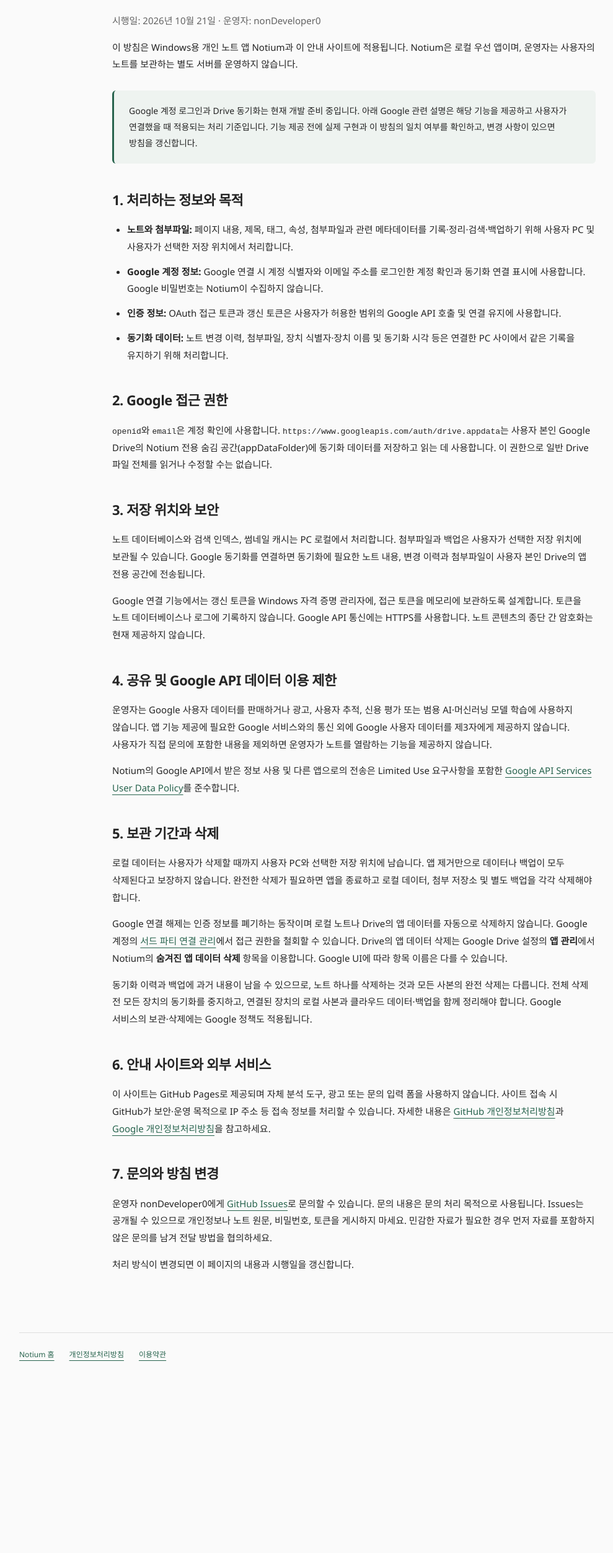
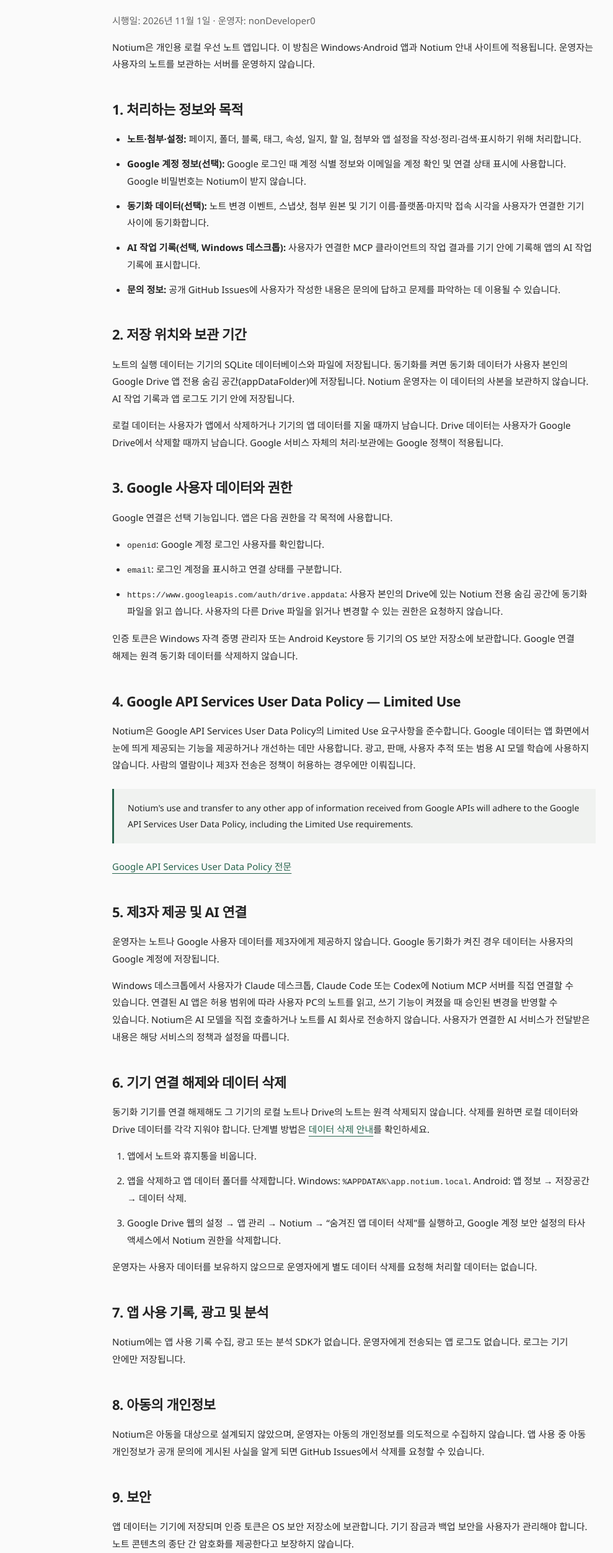
Before and after one commit to nonDeveloper0/Notium-site, a plain HTML site: page privacy.html in a window 1280 px wide. Shown: the part 291-2797 px from the top of the page at 62% size, without its empty margins (69-1058 px from the left). Before the commit the page ends 2524 px from the top, so only its background shows below. Drawn offline with Linux system fonts and the light colour scheme.

Commit message:
docs: update Notium release and policy pages

```diff
--- a/privacy.html
+++ b/privacy.html
@@ -1,127 +1,49 @@
 <!doctype html>
 <html lang="ko">
-  <head>
-    <meta charset="utf-8" />
-    <meta name="viewport" content="width=device-width, initial-scale=1" />
-    <title>개인정보처리방침 — Notium</title>
-    <link rel="stylesheet" href="style.css" />
-  </head>
+  <head><meta charset="utf-8" /><meta name="viewport" content="width=device-width, initial-scale=1" /><title>개인정보처리방침 — Notium</title><link rel="stylesheet" href="style.css" /></head>
   <body>
     <a class="skip" href="#main">본문으로 이동</a>
-    <header>
-      <a class="brand" href="./">Notium<span>개인용 노트 앱</span></a>
-      <nav aria-label="주 메뉴">
-        <a href="privacy.html" aria-current="page">개인정보처리방침</a
-        ><a href="terms.html">이용약관</a>
-      </nav>
-    </header>
+    <header><a class="brand" href="./">Notium<span>개인용 노트 앱</span></a><nav aria-label="주 메뉴"><a href="privacy.html" aria-current="page">개인정보처리방침</a><a href="terms.html">이용약관</a><a href="data-deletion.html">데이터 삭제</a></nav></header>
     <main id="main" class="document">
-      <p class="eyebrow">PRIVACY</p>
-      <h1>개인정보처리방침</h1>
-      <p class="muted">시행일: 2026년 10월 21일 · 운영자: nonDeveloper0</p>
-      <p>
-        이 방침은 Windows용 개인 노트 앱 Notium과 이 안내 사이트에 적용됩니다. Notium은 로컬 우선
-        앱이며, 운영자는 사용자의 노트를 보관하는 별도 서버를 운영하지 않습니다.
-      </p>
-      <aside>
-        Google 계정 로그인과 Drive 동기화는 현재 개발 준비 중입니다. 아래 Google 관련 설명은 해당
-        기능을 제공하고 사용자가 연결했을 때 적용되는 처리 기준입니다. 기능 제공 전에 실제 구현과 이
-        방침의 일치 여부를 확인하고, 변경 사항이 있으면 방침을 갱신합니다.
-      </aside>
+      <p class="eyebrow">PRIVACY</p><h1>개인정보처리방침</h1><p class="muted">시행일: 2026년 11월 1일 · 운영자: nonDeveloper0</p>
+      <p>Notium은 개인용 로컬 우선 노트 앱입니다. 이 방침은 Windows·Android 앱과 Notium 안내 사이트에 적용됩니다. 운영자는 사용자의 노트를 보관하는 서버를 운영하지 않습니다.</p>
       <h2>1. 처리하는 정보와 목적</h2>
       <ul>
-        <li>
-          <strong>노트와 첨부파일:</strong> 페이지 내용, 제목, 태그, 속성, 첨부파일과 관련
-          메타데이터를 기록·정리·검색·백업하기 위해 사용자 PC 및 사용자가 선택한 저장 위치에서
-          처리합니다.
-        </li>
-        <li>
-          <strong>Google 계정 정보:</strong> Google 연결 시 계정 식별자와 이메일 주소를 로그인한
-          계정 확인과 동기화 연결 표시에 사용합니다. Google 비밀번호는 Notium이 수집하지 않습니다.
-        </li>
-        <li>
-          <strong>인증 정보:</strong> OAuth 접근 토큰과 갱신 토큰은 사용자가 허용한 범위의 Google
-          API 호출 및 연결 유지에 사용합니다.
-        </li>
-        <li>
-          <strong>동기화 데이터:</strong> 노트 변경 이력, 첨부파일, 장치 식별자·장치 이름 및 동기화
-          시각 등은 연결한 PC 사이에서 같은 기록을 유지하기 위해 처리합니다.
-        </li>
+        <li><strong>노트·첨부·설정:</strong> 페이지, 폴더, 블록, 태그, 속성, 일지, 할 일, 첨부와 앱 설정을 작성·정리·검색·표시하기 위해 처리합니다.</li>
+        <li><strong>Google 계정 정보(선택):</strong> Google 로그인 때 계정 식별 정보와 이메일을 계정 확인 및 연결 상태 표시에 사용합니다. Google 비밀번호는 Notium이 받지 않습니다.</li>
+        <li><strong>동기화 데이터(선택):</strong> 노트 변경 이벤트, 스냅샷, 첨부 원본 및 기기 이름·플랫폼·마지막 접속 시각을 사용자가 연결한 기기 사이에 동기화합니다.</li>
+        <li><strong>AI 작업 기록(선택, Windows 데스크톱):</strong> 사용자가 연결한 MCP 클라이언트의 작업 결과를 기기 안에 기록해 앱의 AI 작업 기록에 표시합니다.</li>
+        <li><strong>문의 정보:</strong> 공개 GitHub Issues에 사용자가 작성한 내용은 문의에 답하고 문제를 파악하는 데 이용될 수 있습니다.</li>
       </ul>
-      <h2>2. Google 접근 권한</h2>
-      <p>
-        <code>openid</code>와 <code>email</code>은 계정 확인에 사용합니다.
-        <code>https://www.googleapis.com/auth/drive.appdata</code>는 사용자 본인 Google Drive의
-        Notium 전용 숨김 공간(appDataFolder)에 동기화 데이터를 저장하고 읽는 데 사용합니다. 이
-        권한으로 일반 Drive 파일 전체를 읽거나 수정할 수는 없습니다.
-      </p>
-      <h2>3. 저장 위치와 보안</h2>
-      <p>
-        노트 데이터베이스와 검색 인덱스, 썸네일 캐시는 PC 로컬에서 처리합니다. 첨부파일과 백업은
-        사용자가 선택한 저장 위치에 보관될 수 있습니다. Google 동기화를 연결하면 동기화에 필요한
-        노트 내용, 변경 이력과 첨부파일이 사용자 본인 Drive의 앱 전용 공간에 전송됩니다.
-      </p>
-      <p>
-        Google 연결 기능에서는 갱신 토큰을 Windows 자격 증명 관리자에, 접근 토큰을 메모리에
-        보관하도록 설계합니다. 토큰을 노트 데이터베이스나 로그에 기록하지 않습니다. Google API
-        통신에는 HTTPS를 사용합니다. 노트 콘텐츠의 종단 간 암호화는 현재 제공하지 않습니다.
-      </p>
-      <h2>4. 공유 및 Google API 데이터 이용 제한</h2>
-      <p>
-        운영자는 Google 사용자 데이터를 판매하거나 광고, 사용자 추적, 신용 평가 또는 범용
-        AI·머신러닝 모델 학습에 사용하지 않습니다. 앱 기능 제공에 필요한 Google 서비스와의 통신 외에
-        Google 사용자 데이터를 제3자에게 제공하지 않습니다. 사용자가 직접 문의에 포함한 내용을
-        제외하면 운영자가 노트를 열람하는 기능을 제공하지 않습니다.
-      </p>
-      <p>
-        Notium의 Google API에서 받은 정보 사용 및 다른 앱으로의 전송은 Limited Use 요구사항을 포함한
-        <a href="https://developers.google.com/terms/api-services-user-data-policy"
-          >Google API Services User Data Policy</a
-        >를 준수합니다.
-      </p>
-      <h2>5. 보관 기간과 삭제</h2>
-      <p>
-        로컬 데이터는 사용자가 삭제할 때까지 사용자 PC와 선택한 저장 위치에 남습니다. 앱 제거만으로
-        데이터나 백업이 모두 삭제된다고 보장하지 않습니다. 완전한 삭제가 필요하면 앱을 종료하고 로컬
-        데이터, 첨부 저장소 및 별도 백업을 각각 삭제해야 합니다.
-      </p>
-      <p>
-        Google 연결 해제는 인증 정보를 폐기하는 동작이며 로컬 노트나 Drive의 앱 데이터를 자동으로
-        삭제하지 않습니다. Google 계정의
-        <a href="https://myaccount.google.com/connections">서드 파티 연결 관리</a>에서 접근 권한을
-        철회할 수 있습니다. Drive의 앱 데이터 삭제는 Google Drive 설정의
-        <strong>앱 관리</strong>에서 Notium의 <strong>숨겨진 앱 데이터 삭제</strong> 항목을
-        이용합니다. Google UI에 따라 항목 이름은 다를 수 있습니다.
-      </p>
-      <p>
-        동기화 이력과 백업에 과거 내용이 남을 수 있으므로, 노트 하나를 삭제하는 것과 모든 사본의
-        완전 삭제는 다릅니다. 전체 삭제 전 모든 장치의 동기화를 중지하고, 연결된 장치의 로컬 사본과
-        클라우드 데이터·백업을 함께 정리해야 합니다. Google 서비스의 보관·삭제에는 Google 정책도
-        적용됩니다.
-      </p>
-      <h2>6. 안내 사이트와 외부 서비스</h2>
-      <p>
-        이 사이트는 GitHub Pages로 제공되며 자체 분석 도구, 광고 또는 문의 입력 폼을 사용하지
-        않습니다. 사이트 접속 시 GitHub가 보안·운영 목적으로 IP 주소 등 접속 정보를 처리할 수
-        있습니다. 자세한 내용은
-        <a
-          href="https://docs.github.com/en/site-policy/privacy-policies/github-general-privacy-statement"
-          >GitHub 개인정보처리방침</a
-        >과 <a href="https://policies.google.com/privacy">Google 개인정보처리방침</a>을 참고하세요.
-      </p>
-      <h2>7. 문의와 방침 변경</h2>
-      <p>
-        운영자 nonDeveloper0에게
-        <a href="https://github.com/nonDeveloper0/Notium-site/issues">GitHub Issues</a>로 문의할 수
-        있습니다. 문의 내용은 문의 처리 목적으로 사용됩니다. Issues는 공개될 수 있으므로 개인정보나
-        노트 원문, 비밀번호, 토큰을 게시하지 마세요. 민감한 자료가 필요한 경우 먼저 자료를 포함하지
-        않은 문의를 남겨 전달 방법을 협의하세요.
-      </p>
-      <p>처리 방식이 변경되면 이 페이지의 내용과 시행일을 갱신합니다.</p>
+      <h2>2. 저장 위치와 보관 기간</h2>
+      <p>노트의 실행 데이터는 기기의 SQLite 데이터베이스와 파일에 저장됩니다. 동기화를 켜면 동기화 데이터가 사용자 본인의 Google Drive 앱 전용 숨김 공간(appDataFolder)에 저장됩니다. Notium 운영자는 이 데이터의 사본을 보관하지 않습니다. AI 작업 기록과 앱 로그도 기기 안에 저장됩니다.</p>
+      <p>로컬 데이터는 사용자가 앱에서 삭제하거나 기기의 앱 데이터를 지울 때까지 남습니다. Drive 데이터는 사용자가 Google Drive에서 삭제할 때까지 남습니다. Google 서비스 자체의 처리·보관에는 Google 정책이 적용됩니다.</p>
+      <h2>3. Google 사용자 데이터와 권한</h2>
+      <p>Google 연결은 선택 기능입니다. 앱은 다음 권한을 각 목적에 사용합니다.</p>
+      <ul><li><code>openid</code>: Google 계정 로그인 사용자를 확인합니다.</li><li><code>email</code>: 로그인 계정을 표시하고 연결 상태를 구분합니다.</li><li><code>https://www.googleapis.com/auth/drive.appdata</code>: 사용자 본인의 Drive에 있는 Notium 전용 숨김 공간에 동기화 파일을 읽고 씁니다. 사용자의 다른 Drive 파일을 읽거나 변경할 수 있는 권한은 요청하지 않습니다.</li></ul>
+      <p>인증 토큰은 Windows 자격 증명 관리자 또는 Android Keystore 등 기기의 OS 보안 저장소에 보관합니다. Google 연결 해제는 원격 동기화 데이터를 삭제하지 않습니다.</p>
+      <h2>4. Google API Services User Data Policy — Limited Use</h2>
+      <p>Notium은 Google API Services User Data Policy의 Limited Use 요구사항을 준수합니다. Google 데이터는 앱 화면에서 눈에 띄게 제공되는 기능을 제공하거나 개선하는 데만 사용합니다. 광고, 판매, 사용자 추적 또는 범용 AI 모델 학습에 사용하지 않습니다. 사람의 열람이나 제3자 전송은 정책이 허용하는 경우에만 이뤄집니다.</p>
+      <blockquote>Notium's use and transfer to any other app of information received from Google APIs will adhere to the Google API Services User Data Policy, including the Limited Use requirements.</blockquote>
+      <p><a href="https://developers.google.com/terms/api-services-user-data-policy">Google API Services User Data Policy 전문</a></p>
+      <h2>5. 제3자 제공 및 AI 연결</h2>
+      <p>운영자는 노트나 Google 사용자 데이터를 제3자에게 제공하지 않습니다. Google 동기화가 켜진 경우 데이터는 사용자의 Google 계정에 저장됩니다.</p>
+      <p>Windows 데스크톱에서 사용자가 Claude 데스크톱, Claude Code 또는 Codex에 Notium MCP 서버를 직접 연결할 수 있습니다. 연결된 AI 앱은 허용 범위에 따라 사용자 PC의 노트를 읽고, 쓰기 기능이 켜졌을 때 승인된 변경을 반영할 수 있습니다. Notium은 AI 모델을 직접 호출하거나 노트를 AI 회사로 전송하지 않습니다. 사용자가 연결한 AI 서비스가 전달받은 내용은 해당 서비스의 정책과 설정을 따릅니다.</p>
+      <h2>6. 기기 연결 해제와 데이터 삭제</h2>
+      <p>동기화 기기를 연결 해제해도 그 기기의 로컬 노트나 Drive의 노트는 원격 삭제되지 않습니다. 삭제를 원하면 로컬 데이터와 Drive 데이터를 각각 지워야 합니다. 단계별 방법은 <a href="data-deletion.html">데이터 삭제 안내</a>를 확인하세요.</p>
+      <ol><li>앱에서 노트와 휴지통을 비웁니다.</li><li>앱을 삭제하고 앱 데이터 폴더를 삭제합니다. Windows: <code>%APPDATA%\app.notium.local</code>. Android: 앱 정보 → 저장공간 → 데이터 삭제.</li><li>Google Drive 웹의 설정 → 앱 관리 → Notium → “숨겨진 앱 데이터 삭제”를 실행하고, Google 계정 보안 설정의 타사 액세스에서 Notium 권한을 삭제합니다.</li></ol>
+      <p>운영자는 사용자 데이터를 보유하지 않으므로 운영자에게 별도 데이터 삭제를 요청해 처리할 데이터는 없습니다.</p>
+      <h2>7. 앱 사용 기록, 광고 및 분석</h2>
+      <p>Notium에는 앱 사용 기록 수집, 광고 또는 분석 SDK가 없습니다. 운영자에게 전송되는 앱 로그도 없습니다. 로그는 기기 안에만 저장됩니다.</p>
+      <h2>8. 아동의 개인정보</h2>
+      <p>Notium은 아동을 대상으로 설계되지 않았으며, 운영자는 아동의 개인정보를 의도적으로 수집하지 않습니다. 앱 사용 중 아동 개인정보가 공개 문의에 게시된 사실을 알게 되면 GitHub Issues에서 삭제를 요청할 수 있습니다.</p>
+      <h2>9. 보안</h2>
+      <p>앱 데이터는 기기에 저장되며 인증 토큰은 OS 보안 저장소에 보관합니다. 기기 잠금과 백업 보안을 사용자가 관리해야 합니다. 노트 콘텐츠의 종단 간 암호화를 제공한다고 보장하지 않습니다.</p>
+      <h2>10. 방침 변경</h2>
+      <p>처리 방식이 바뀌면 이 페이지와 시행일을 갱신합니다.</p>
+      <h2>11. 문의</h2>
+      <p>운영자 nonDeveloper0에게 <a href="https://github.com/nonDeveloper0/Notium-releases/issues">공개 Issues</a>로 문의하세요. Issues는 공개될 수 있으므로 노트 원문, 개인정보, 비밀번호, 인증 토큰을 게시하지 마세요.</p>
     </main>
-    <footer>
-      <a href="./">Notium 홈</a><a href="privacy.html">개인정보처리방침</a
-      ><a href="terms.html">이용약관</a>
-    </footer>
+    <footer><a href="./">Notium 홈</a><a href="privacy.html">개인정보처리방침</a><a href="terms.html">이용약관</a><a href="data-deletion.html">데이터 삭제</a></footer>
   </body>
 </html>
--- a/style.css
+++ b/style.css
@@ -183,6 +183,16 @@ aside {
   font-size: 14px;
   margin-block: 28px;
 }
+blockquote {
+  margin: 24px 0;
+  padding: 18px 22px;
+  border-left: 3px solid var(--accent);
+  background: #f0f2f0;
+  font-size: 14px;
+}
+.document ol {
+  padding-left: 24px;
+}
 code {
   font-size: 13px;
   overflow-wrap: anywhere;
```
Also changed, not shown: data-deletion.html (added, +19 -0 lines), index.html (+17 -55 lines), terms.html (+13 -57 lines), 1 other file.
